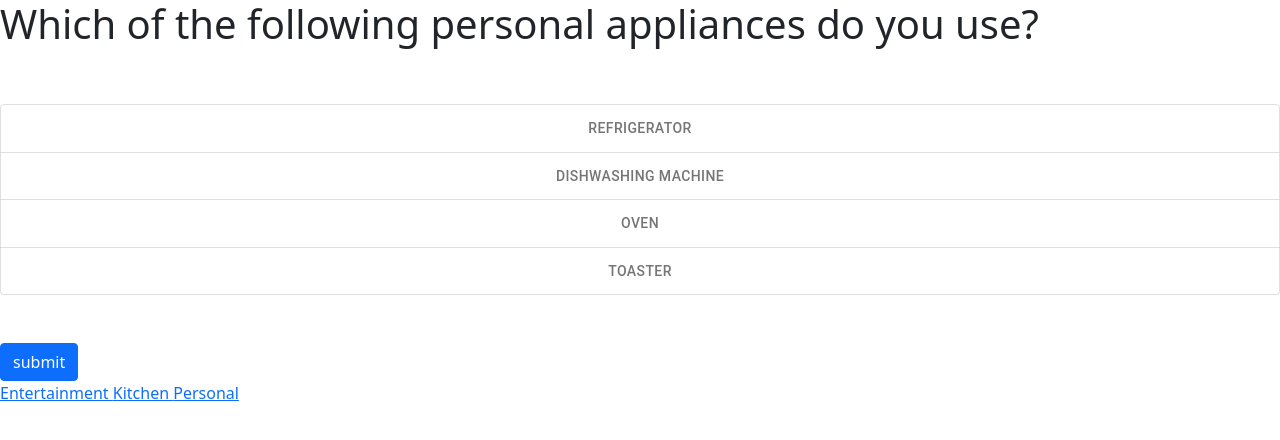
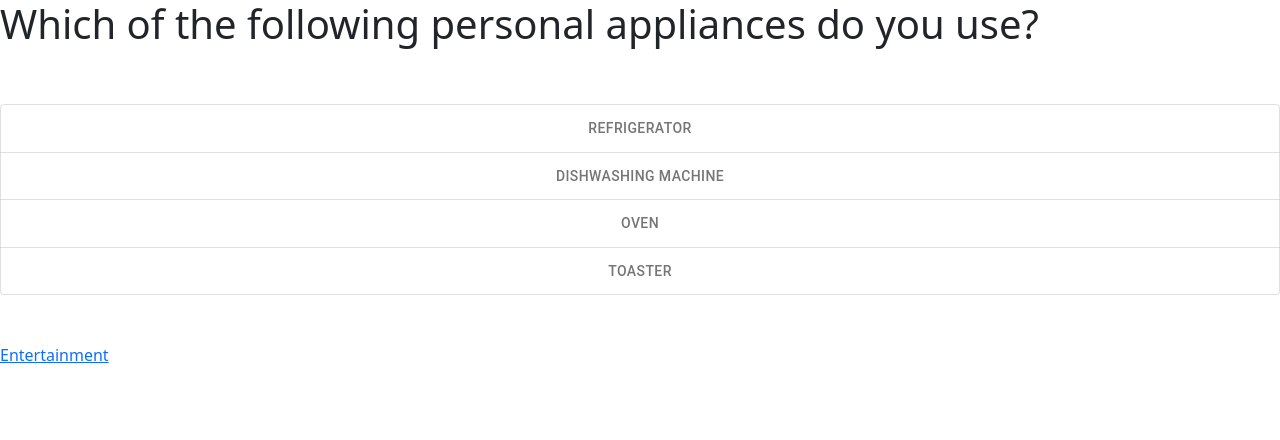
Before and after one commit to CEN-3031-Project-Team-3/PowerMeUp, a React (Create React App) app: page /personal in a window 1280 px wide. Shown: the top 440 px of the page. Built offline with nearby package versions, Linux system fonts and the light colour scheme.

Commit message:
Can navigate between pages

```diff
--- a/src/App.js
+++ b/src/App.js
@@ -1,24 +1,24 @@
-import React, { Component } from 'react';
-import { BrowserRouter, Route, Switch } from 'react-router-dom';
+import React, { Component } from "react";
+import { BrowserRouter, Route, Switch } from "react-router-dom";
 
-import Enterntainment from './components/Entertainment';
-import Kitchen from './components/Kitchen';
-import Personal from './components/Personal';
-import Error from './components/Error';
-import Navigation from './components/Navigation';
+import Enterntainment from "./components/Entertainment";
+import Kitchen from "./components/Kitchen";
+import Personal from "./components/Personal";
+import Error from "./components/Error";
+import Navigation from "./components/Navigation";
 
 class App extends Component {
   render() {
     return (
-       <BrowserRouter>
+      <BrowserRouter>
         <div>
-            <Switch>
-             <Route path="/" component={Enterntainment} exact/>
-             <Route path="/kitchen" component={Kitchen}/>
-             <Route path="/personal" component={Personal}/>
-            <Route component={Error}/>
-           </Switch>
-           <Navigation />
+          <Switch>
+            <Route path="/" component={Enterntainment} exact />
+            <Route path="/kitchen" component={Kitchen} />
+            <Route path="/personal" component={Personal} />
+            <Route component={Error} />
+          </Switch>
+          {/* <Navigation /> */}
         </div>
       </BrowserRouter>
     );
--- a/src/components/Entertainment.js
+++ b/src/components/Entertainment.js
@@ -1,6 +1,7 @@
 import React from "react";
 import {ToggleButton, ToggleButtonGroup} from "@mui/material/";
 import {Row, Col, Button, Stack} from "react-bootstrap/";
+import { NavLink } from 'react-router-dom';
 
 export default function Enterntainment() {
   const [formats, setFormats] = React.useState(() => ["bold", "italic"]);
@@ -42,7 +43,7 @@ export default function Enterntainment() {
       </Row>
       <Row>
         <Col>
-          <Button>submit</Button>
+        <NavLink to="/kitchen">Kitchen </NavLink>
         </Col>
       </Row>
     </Stack>
--- a/src/components/Kitchen.js
+++ b/src/components/Kitchen.js
@@ -1,6 +1,7 @@
 import React from "react";
 import {ToggleButton, ToggleButtonGroup} from "@mui/material/";
 import {Row, Col, Button, Stack} from "react-bootstrap/";
+import { NavLink } from 'react-router-dom';
 
 export default function Kitchen() {
   const [formats, setFormats] = React.useState(() => ["bold", "italic"]);
@@ -42,7 +43,7 @@ export default function Kitchen() {
       </Row>
       <Row>
         <Col>
-          <Button>submit</Button>
+        <NavLink to="/personal">Personal </NavLink>
         </Col>
       </Row>
     </Stack>
--- a/src/components/Navigation.js
+++ b/src/components/Navigation.js
@@ -1,6 +1,9 @@
 import React from 'react';
 
 import { NavLink } from 'react-router-dom';
+import {Row, Col, Button, Stack} from "react-bootstrap/";
+
+const pages = ["/", "kitchen", "personal"]
 
 const Navigation = () => {
     return (
@@ -8,6 +11,7 @@ const Navigation = () => {
           <NavLink to="/">Entertainment </NavLink>
           <NavLink to="/kitchen">Kitchen </NavLink>
           <NavLink to="/personal">Personal </NavLink>
+          <Button>submit</Button>
        </div>
     );
 }
--- a/src/components/Personal.js
+++ b/src/components/Personal.js
@@ -1,6 +1,7 @@
 import React from "react";
 import {ToggleButton, ToggleButtonGroup} from "@mui/material/";
 import {Row, Col, Button, Stack} from "react-bootstrap/";
+import { NavLink } from 'react-router-dom';
 
 export default function Personal() {
   const [formats, setFormats] = React.useState(() => ["bold", "italic"]);
@@ -42,7 +43,7 @@ export default function Personal() {
       </Row>
       <Row>
         <Col>
-          <Button>submit</Button>
+        <NavLink to="/">Entertainment </NavLink>
         </Col>
       </Row>
     </Stack>
```
